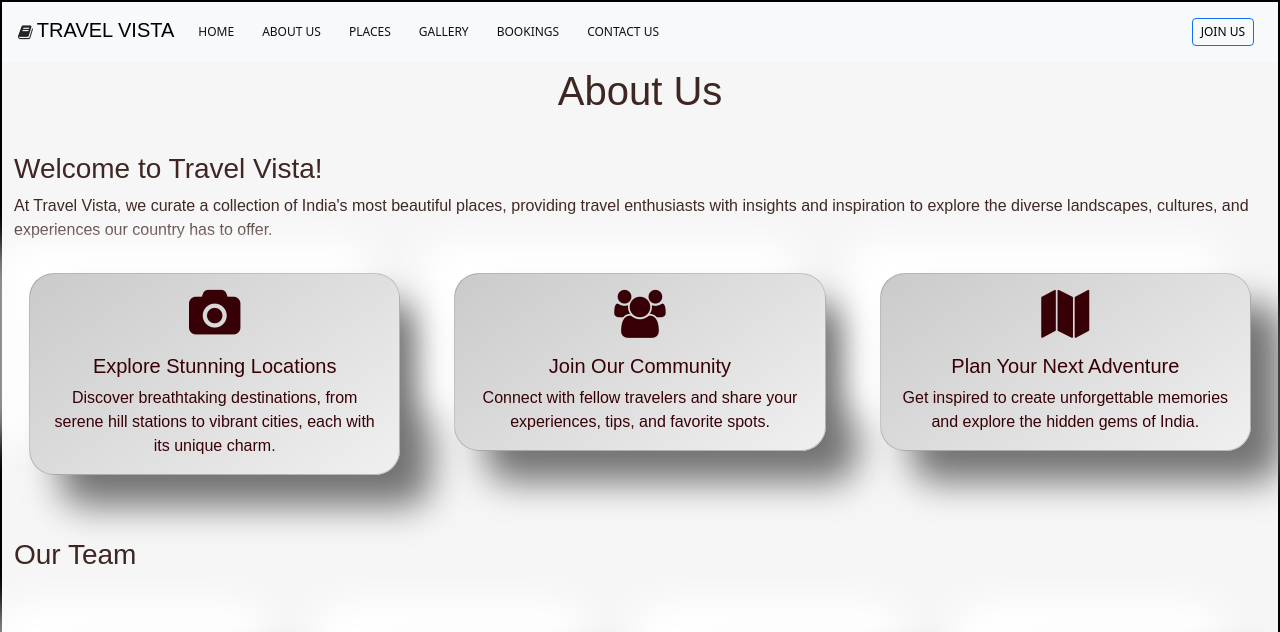
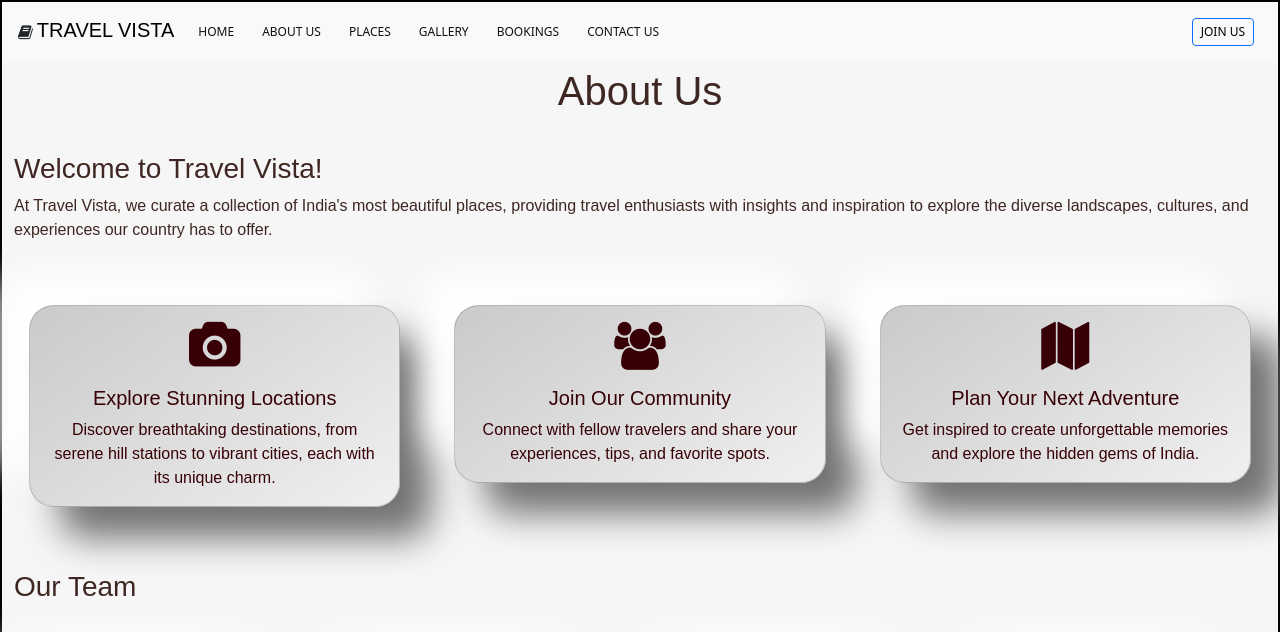
Before and after one commit to webdevavi96/myproject, a Django app: page /about/ in a window 1280 px wide. Shown: the top 632 px of the page. Run offline with Django 5.2, Linux system fonts and the light colour scheme; some web fonts are replaced.

Commit message:
update about.html

```diff
--- a/General/templates/about.html
+++ b/General/templates/about.html
@@ -58,11 +58,11 @@
   <main class="row w-100 m-0 p-0 about">
     <h1 style="text-align: center; padding: 5px;">About Us</h1>
 
-    <div class="container mt-4 mb-5">
+    <div class="container mt-4">
       <h3>Welcome to Travel Vista!</h3>
       <p>At Travel Vista, we curate a collection of India's most beautiful places, providing travel enthusiasts with insights and inspiration to explore the diverse landscapes, cultures, and experiences our country has to offer.</p>
 
-      <div class="row">
+      <div class="row mt-5">
         <div class="col-md-4">
           <div class="card text-center">
             <div class="card-body">
```
